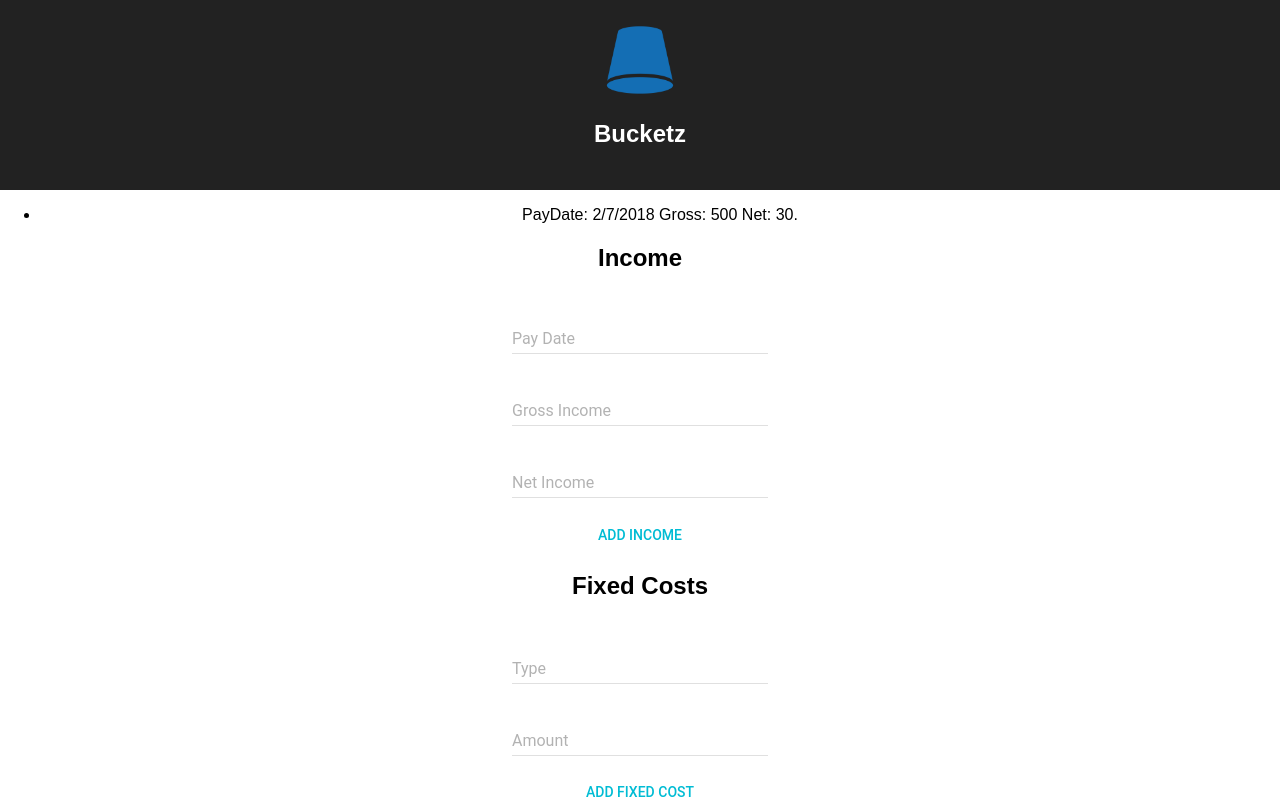
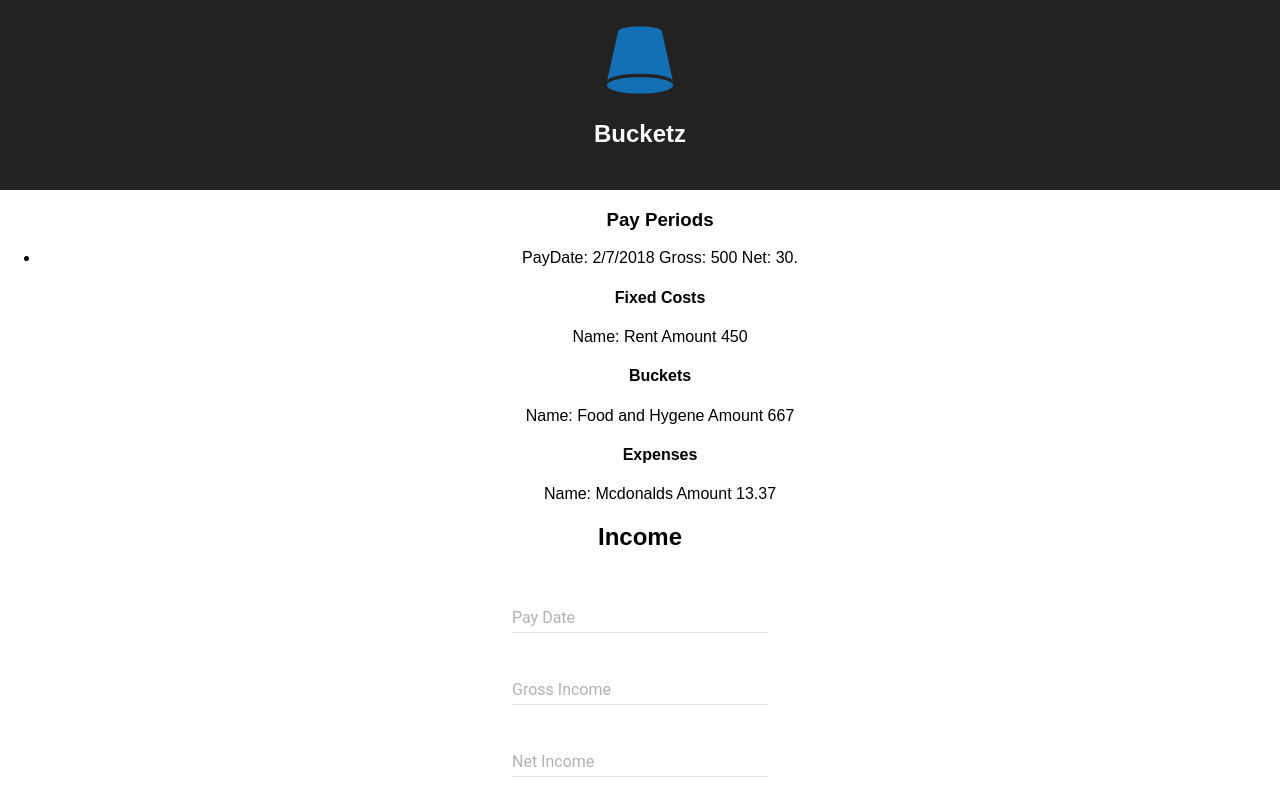
Before and after one commit to kfiggins/Bucketz, a React (Create React App) app in the folder bucketz/: page / in a window 1280 px wide. Shown: the top 800 px of the page. Built offline with nearby package versions, Linux system fonts and the light colour scheme.

Commit message:
Added the full object for payPeriod

```diff
--- a/bucketz/src/Containers/BudgetHistory.js
+++ b/bucketz/src/Containers/BudgetHistory.js
@@ -11,11 +11,32 @@ const BudgetHistory = ({ payPeriods }) => {
   return (
     <div>
       <ul>
+        <h3>Pay Periods</h3>
         {payPeriods.map(payPeriod => (
-          <li key={payPeriod.id}>
-            PayDate: {payPeriod.payDate} Gross: {payPeriod.gross} Net:{" "}
-            {payPeriod.net}.
-          </li>
+          <div>
+            <li key={payPeriod.id}>
+              PayDate: {payPeriod.payDate} Gross: {payPeriod.gross} Net:{" "}
+              {payPeriod.net}.
+              <h4>Fixed Costs</h4>
+              {payPeriod.fixedCosts.map(fc => (
+                <div>
+                  Name: {fc.name} Amount {fc.amount}
+                </div>
+              ))}
+              <h4>Buckets</h4>
+              {payPeriod.variableBuckets.map(vb => (
+                <div>
+                  Name: {vb.name} Amount {vb.currentAmount}
+                </div>
+              ))}
+              <h4>Expenses</h4>
+              {payPeriod.expenses.map(exp => (
+                <div>
+                  Name: {exp.note} Amount {exp.amount}
+                </div>
+              ))}
+            </li>
+          </div>
         ))}
       </ul>
     </div>
--- a/bucketz/src/Reducers/income.js
+++ b/bucketz/src/Reducers/income.js
@@ -9,7 +9,10 @@ const incomes = (state = [], action) => {
             id: action.id,
             gross: action.income.gross,
             net: action.income.net,
-            payDate: action.income.payDate // TODO: Once I've made a date picker component then add in date!
+            payDate: action.income.payDate, // TODO: Once I've made a date picker component then add in date!
+            fixedCosts: [],
+            variableBuckets: [],
+            expenses: []
           }
         ]
       };
--- a/bucketz/src/index.js
+++ b/bucketz/src/index.js
@@ -14,7 +14,20 @@ const payPeriods = [
     id: 500,
     gross: 500,
     net: 30,
-    payDate: "2/7/2018"
+    payDate: "2/7/2018",
+    fixedCosts: [{ fixedCostId: 1, name: "Rent", amount: 450 }],
+    variableBuckets: [
+      {
+        bucketId: 1,
+        name: "Food and Hygene",
+        currentAmount: 667,
+        amountFromIncome: 500,
+        amountLeftOver: 167
+      }
+    ],
+    expenses: [
+      { expenseId: 1, note: "Mcdonalds", amount: 13.37, date: "2/7/2018" }
+    ]
   }
 ];
 
```
